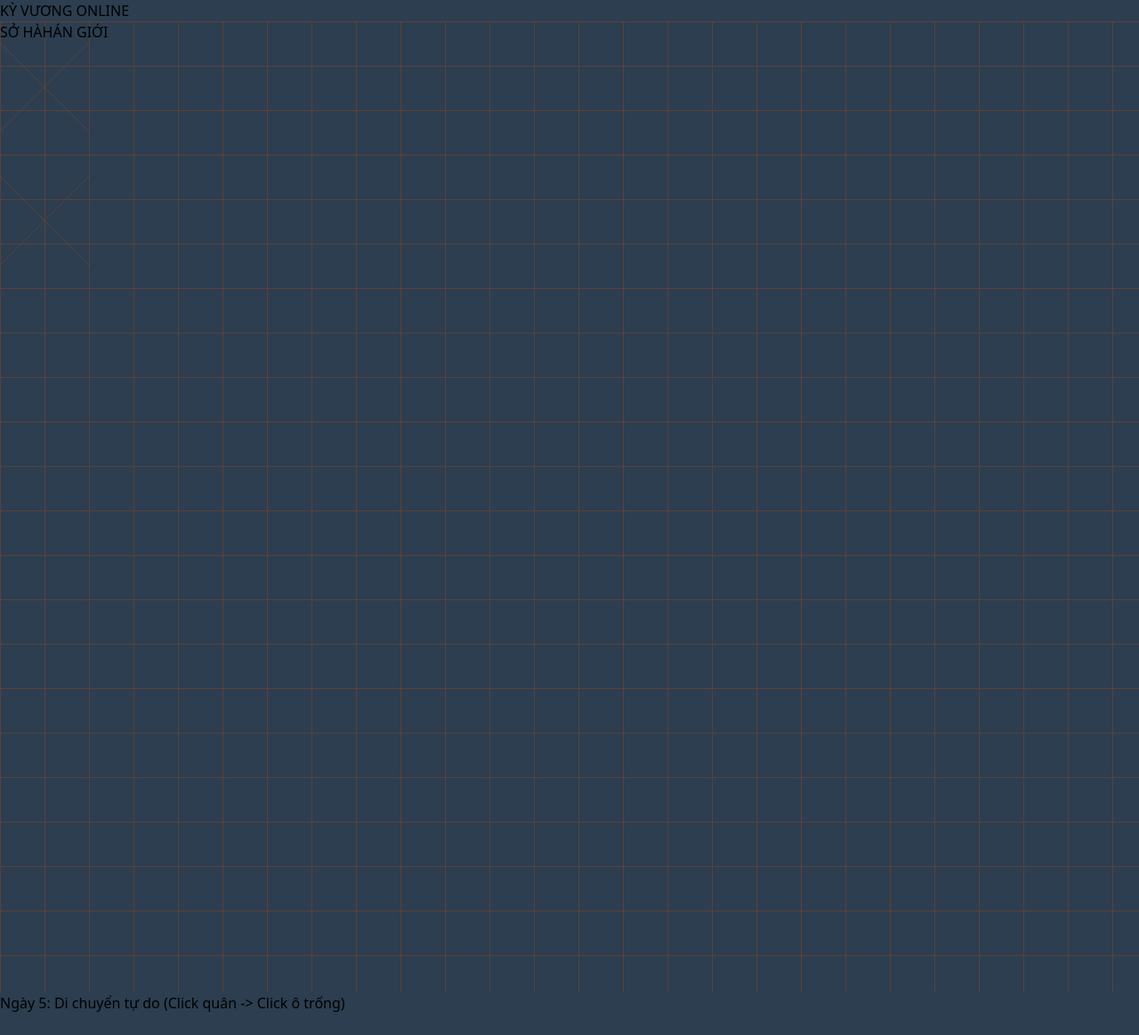
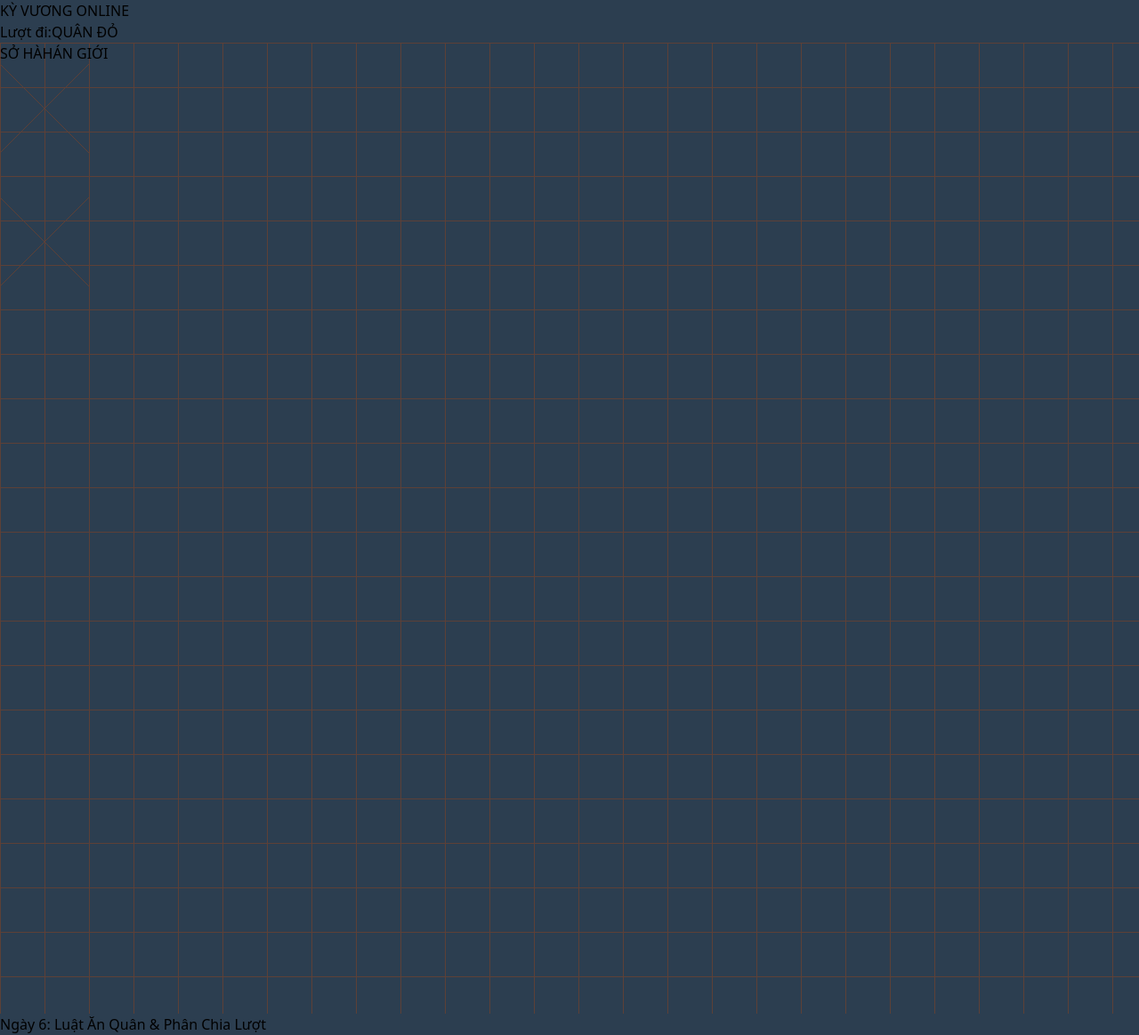
Before and after one commit to phnhuong/chinese-chess-web, a React (Vite) app: page / in a window 1280 px wide. Shown: the whole page at 89% size. Before the commit the page ends 1140 px from the top, so only its background shows below. Built offline with nearby package versions, Linux system fonts and the light colour scheme.

Commit message:
ngay 6 , di va an quan

```diff
--- a/src/App.jsx
+++ b/src/App.jsx
@@ -6,59 +6,92 @@ function App() {
   const [pieces, setPieces] = useState(initialBoardState);
   const [selectedPiece, setSelectedPiece] = useState(null);
 
-  // Xử lý khi click vào quân cờ
-  const handlePieceClick = (piece) => {
-    // Nếu click vào chính quân đang chọn -> Bỏ chọn (Toggle)
-    if (selectedPiece && selectedPiece.id === piece.id) {
-        setSelectedPiece(null);
-        return;
+  // 1. THÊM STATE QUẢN LÝ LƯỢT ĐI ('r' là Red đi trước)
+  const [turn, setTurn] = useState('r');
+
+  // --- LOGIC XỬ LÝ CLICK VÀO QUÂN CỜ (Chọn hoặc Ăn) ---
+  const handlePieceClick = (targetPiece) => {
+    // TRƯỜNG HỢP 1: Chưa chọn quân nào cả
+    if (!selectedPiece) {
+      // Chỉ được chọn quân đúng lượt của mình
+      if (targetPiece.color !== turn) return;
+      setSelectedPiece(targetPiece);
+      return;
     }
 
-    // Nếu đang chọn quân A mà click quân B (cùng phe) -> Chuyển sang chọn B
-    if (selectedPiece && selectedPiece.color === piece.color) {
-        setSelectedPiece(piece);
-        return;
+    // TRƯỜNG HỢP 2: Đã chọn quân rồi, giờ click vào quân khác
+
+    // A. Nếu click lại vào chính nó -> Bỏ chọn
+    if (targetPiece.id === selectedPiece.id) {
+      setSelectedPiece(null);
+      return;
     }
 
-    // Logic ăn quân sẽ làm sau. Hiện tại cứ click là chọn.
-    setSelectedPiece(piece);
+    // B. Nếu click vào quân CÙNG MÀU -> Đổi sang chọn quân đó
+    if (targetPiece.color === selectedPiece.color) {
+      // Vẫn phải kiểm tra lại xem có đúng lượt không (phòng hờ)
+      if (targetPiece.color === turn) {
+        setSelectedPiece(targetPiece);
+      }
+      return;
+    }
+
+    // C. Nếu click vào quân KHÁC MÀU -> ĂN QUÂN (Capture) !!!
+    // Logic: Xóa quân bị ăn, cập nhật tọa độ quân ăn
+    const newPieces = pieces
+      .filter(p => p.id !== targetPiece.id) // 1. Lọc bỏ quân bị ăn khỏi mảng
+      .map(p => {
+        if (p.id === selectedPiece.id) {
+          return { ...p, x: targetPiece.x, y: targetPiece.y }; // 2. Cập nhật vị trí mới cho quân mình
+        }
+        return p;
+      });
+
+    setPieces(newPieces);
+    setSelectedPiece(null);
+    setTurn(turn === 'r' ? 'b' : 'r'); // 3. Đổi lượt
   };
 
-  // --- HÀM MỚI: Xử lý khi click vào ô trống (Di chuyển) ---
+  // --- LOGIC XỬ LÝ CLICK VÀO Ô TRỐNG (Di chuyển) ---
   const handleSquareClick = (x, y) => {
-    // Nếu chưa chọn quân nào thì click vào ô trống vô nghĩa -> Thoát
     if (!selectedPiece) return;
 
-    // Tìm quân cờ đang chọn trong danh sách và cập nhật x, y mới
+    // Cập nhật vị trí
     const newPieces = pieces.map(p => {
       if (p.id === selectedPiece.id) {
-        return { ...p, x: x, y: y }; // Tạo ra quân cờ mới với tọa độ mới
+        return { ...p, x: x, y: y };
       }
       return p;
     });
 
-    // Cập nhật lại State bàn cờ
     setPieces(newPieces);
-
-    // Sau khi đi xong thì bỏ chọn
     setSelectedPiece(null);
+    setTurn(turn === 'r' ? 'b' : 'r'); // Đổi lượt sau khi đi
   };
 
   return (
-    <div className="min-h-screen flex flex-col items-center justify-center bg-slate-800">
-      <h1 className="text-4xl font-bold text-yellow-500 mb-8 tracking-widest drop-shadow-md">
+    <div className="min-h-screen flex flex-col items-center justify-center bg-slate-800 font-sans">
+      <h1 className="text-4xl font-bold text-yellow-500 mb-4 tracking-widest drop-shadow-md">
         KỲ VƯƠNG ONLINE
       </h1>
+
+      {/* HIỂN THỊ LƯỢT ĐI */}
+      <div className="mb-6 px-6 py-2 rounded-full bg-slate-700 border border-slate-600 flex items-center gap-3 shadow-lg">
+        <span className="text-gray-300 text-lg">Lượt đi:</span>
+        <span className={`font-bold text-xl px-4 py-1 rounded ${turn === 'r' ? 'bg-red-600 text-white' : 'bg-black text-white border border-gray-500'}`}>
+          {turn === 'r' ? 'QUÂN ĐỎ' : 'QUÂN ĐEN'}
+        </span>
+      </div>
 
       <Board
         pieces={pieces}
         onPieceClick={handlePieceClick}
-        onSquareClick={handleSquareClick} // Truyền hàm xử lý ô trống xuống
+        onSquareClick={handleSquareClick}
         selectedPiece={selectedPiece}
       />
 
-      <p className="mt-6 text-gray-400 text-sm">
-        Ngày 5: Di chuyển tự do (Click quân -> Click ô trống)
+      <p className="mt-6 text-gray-500 text-sm italic">
+        Ngày 6: Luật Ăn Quân & Phân Chia Lượt
       </p>
     </div>
   )
--- a/src/components/Piece.jsx
+++ b/src/components/Piece.jsx
@@ -1,17 +1,16 @@
 import React from 'react';
 
-// Nhận thêm props: onClick và isSelected
 const Piece = ({ piece, onClick, isSelected }) => {
 
-  const isRed = piece.color === 'red';
+  // SỬA LỖI Ở ĐÂY: So sánh với 'r' thay vì 'red'
+  const isRed = piece.color === 'r';
+
   const colorClass = isRed ? 'text-[#d63031] border-[#d63031]' : 'text-[#2d3436] border-[#2d3436]';
   const bgClass = 'bg-[#fdf5e6]';
 
-  // --- XỬ LÝ HIỆU ỨNG CHỌN (HIGHLIGHT) ---
-  // Nếu được chọn: Thêm vòng sáng màu xanh dương (ring-4 ring-blue-500) và phóng to nhẹ
   const selectedClass = isSelected
     ? 'ring-4 ring-blue-500 scale-110 z-30 shadow-xl'
-    : 'hover:scale-110 z-20'; // Nếu chưa chọn thì chỉ hover mới to lên
+    : 'hover:scale-110 z-20';
 
   const style = {
     left: `${piece.x * 50}px`,
@@ -29,9 +28,7 @@ const Piece = ({ piece, onClick, isSelected }) => {
 
   return (
     <div
-      // Thêm sự kiện onClick
       onClick={onClick}
-      // Thêm selectedClass vào className
       className={`absolute w-[40px] h-[40px] rounded-full border-2 flex justify-center items-center shadow-md cursor-pointer select-none transition-all duration-200 ${colorClass} ${bgClass} ${selectedClass}`}
       style={style}
     >
```
